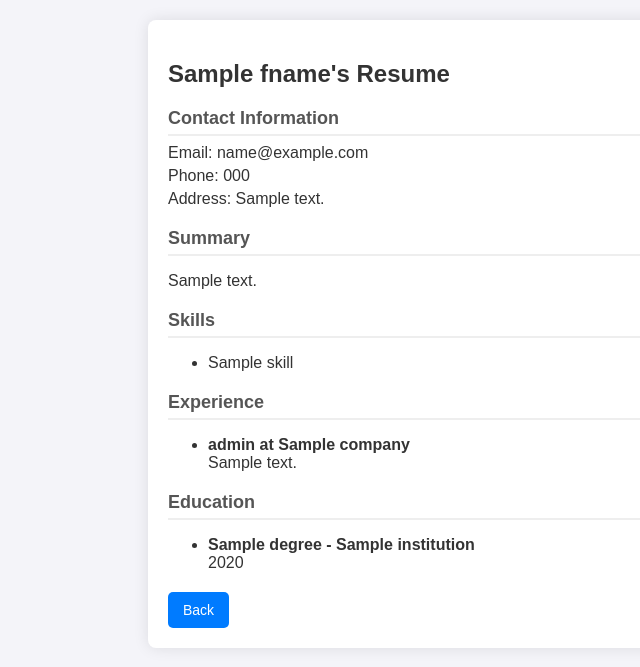
After one commit to nikhilgupta738/resume-builder-flask, a Flask app: template templates/preview.html in a window 1280 px wide. The commit adds this page. Shown: the top 667 px of the page, without its empty margins (72-712 px from the left). Run offline with Flask 3, Linux system fonts and the light colour scheme; the template is opened without the code that fills it: most values are stand-ins (such as "Sample title", 1, 10 or a date in 2020).

Commit message:
added preview resume

```diff
--- /dev/null
+++ b/templates/preview.html
@@ -0,0 +1,102 @@
+<!DOCTYPE html>
+<html lang="en">
+<head>
+    <meta charset="UTF-8">
+    <meta name="viewport" content="width=device-width, initial-scale=1.0">
+    <title>Resume Preview</title>
+    <style>
+        body {
+            font-family: Arial, sans-serif;
+            margin: 0;
+            padding: 0;
+            background-color: #f4f4f9;
+            color: #333;
+        }
+        .resume-container {
+            max-width: 800px;
+            margin: 20px auto;
+            padding: 20px;
+            background-color: #fff;
+            border-radius: 8px;
+            box-shadow: 0px 0px 15px rgba(0, 0, 0, 0.1);
+        }
+        .section {
+            margin-bottom: 20px;
+        }
+        .section-title {
+            font-size: 18px;
+            font-weight: bold;
+            color: #555;
+            margin-bottom: 8px;
+            border-bottom: 2px solid #eee;
+            padding-bottom: 5px;
+        }
+        .info {
+            margin: 5px 0;
+        }
+        .back-button {
+            display: inline-block;
+            padding: 10px 15px;
+            font-size: 14px;
+            color: #fff;
+            background-color: #007bff;
+            border: none;
+            border-radius: 5px;
+            text-decoration: none;
+            cursor: pointer;
+        }
+    </style>
+</head>
+<body>
+    <div class="resume-container">
+        <h2>{{ data.fname }}'s Resume</h2>
+
+        <div class="section">
+            <div class="section-title">Contact Information</div>
+            <p class="info">Email: {{ data.email }}</p>
+            <p class="info">Phone: {{ data.phone }}</p>
+            <p class="info">Address: {{ data.address }}</p>
+        </div>
+
+        <div class="section">
+            <div class="section-title">Summary</div>
+            <p>{{ data.summary }}</p>
+        </div>
+
+        <div class="section">
+            <div class="section-title">Skills</div>
+            <ul>
+                {% for skill in data.skills %}
+                    <li>{{ skill }}</li>
+                {% endfor %}
+            </ul>
+        </div>
+
+        <div class="section">
+            <div class="section-title">Experience</div>
+            <ul>
+                {% for experience in data.experience %}
+                    <li>
+                        <strong>{{ experience.role }} at {{ experience.company }}</strong><br>
+                        {{ experience.description }}
+                    </li>
+                {% endfor %}
+            </ul>
+        </div>
+
+        <div class="section">
+            <div class="section-title">Education</div>
+            <ul>
+                {% for education in data.education %}
+                    <li>
+                        <strong>{{ education.degree }} - {{ education.institution }}</strong><br>
+                        {{ education.year }}
+                    </li>
+                {% endfor %}
+            </ul>
+        </div>
+
+        <a href="{{ url_for('form') }}" class="back-button">Back</a>
+    </div>
+</body>
+</html>
```
Also changed, not shown: static/style.css (deleted, +0 -48 lines), templates/index.html (+63 -2 lines).
